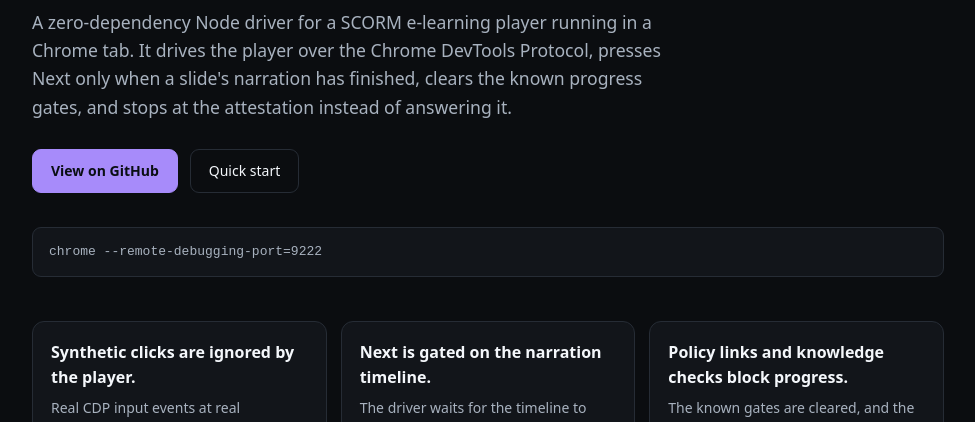
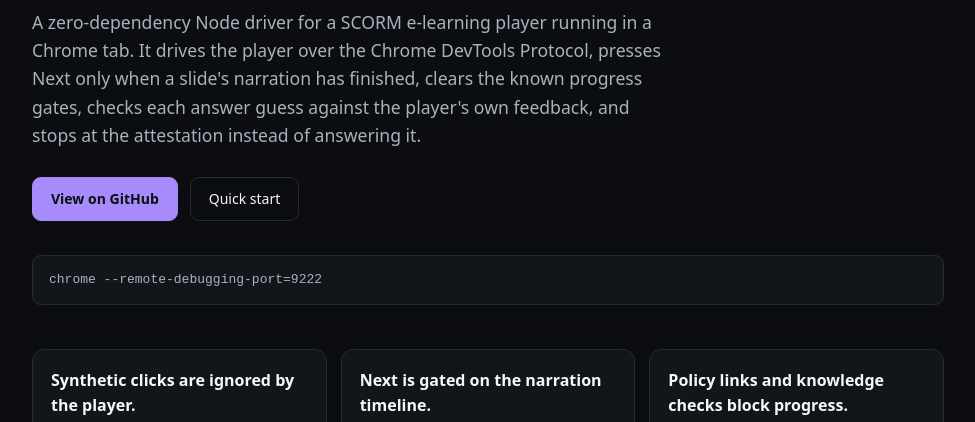
Before and after one commit to innotelinc/scorm-cdp-driver, a website: page web/landing/index.html in a window 1280 px wide. Shown: the part 366-788 px from the top of the page, without its empty margins (152-1127 px from the left). Drawn offline with Linux system fonts and the light colour scheme.

Commit message:
Bring the README and the landing page up to what ships
The About blockquote now opens under the badges, names the platform services
this product consumes and ends on its Pages site; the feature copy and the
landing page's title, description and hero say the same thing as the code.

```diff
--- a/web/landing/index.html
+++ b/web/landing/index.html
@@ -48,7 +48,7 @@
     <main>
       <p class="kicker">LearningOps · self-hosted</p>
       <h1>scorm-cdp-driver — <span>Advance a SCORM player through a Chrome tab you already control.</span></h1>
-      <p class="lede">A zero-dependency Node driver for a SCORM e-learning player running in a Chrome tab. It drives the player over the Chrome DevTools Protocol, presses Next only when a slide's narration has finished, clears the known progress gates, and stops at the attestation instead of answering it.</p>
+      <p class="lede">A zero-dependency Node driver for a SCORM e-learning player running in a Chrome tab. It drives the player over the Chrome DevTools Protocol, presses Next only when a slide's narration has finished, clears the known progress gates, checks each answer guess against the player's own feedback, and stops at the attestation instead of answering it.</p>
       <div class="cta">
         <a class="btn primary" href="https://github.com/innotelinc/scorm-cdp-driver">View on GitHub</a>
         <a class="btn" href="https://github.com/innotelinc/scorm-cdp-driver/blob/main/README.md">Quick start</a>
```
Also changed, not shown: README.md.
